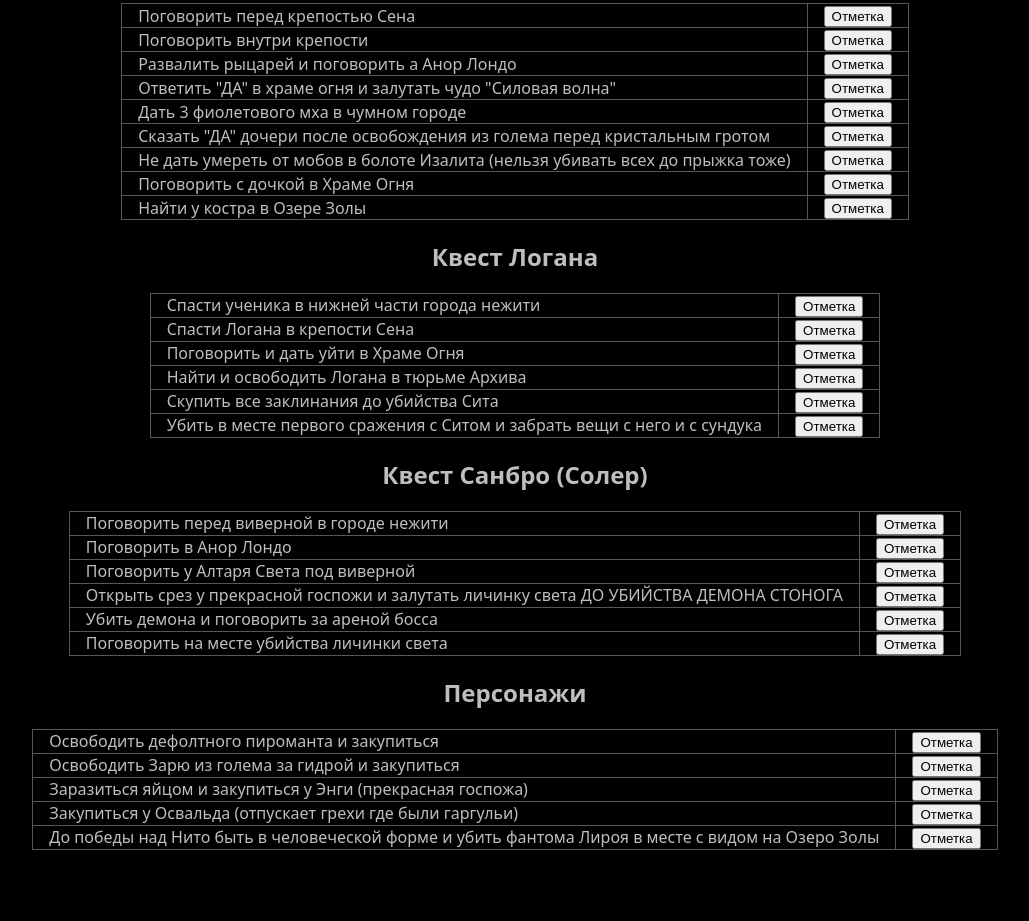
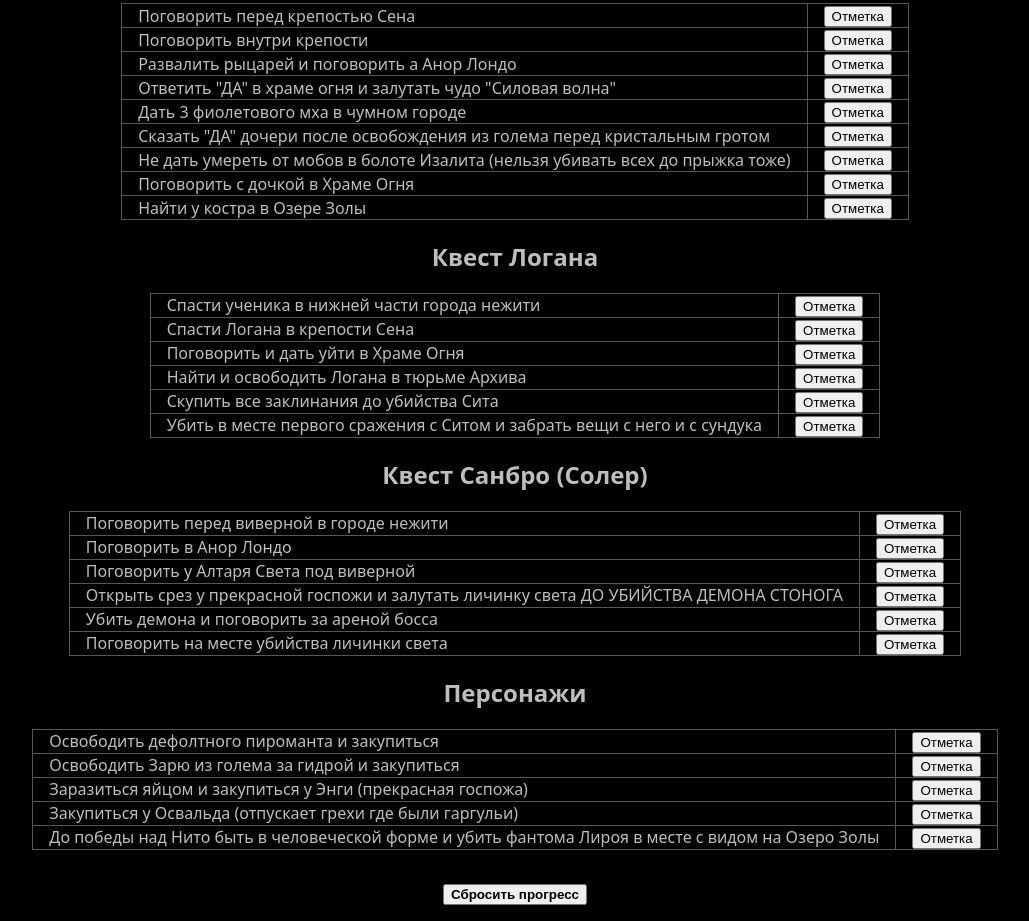
Before and after one commit to mirakzenDSA/DSA-frontend, a plain HTML site: page docs/tmp_ds1/index.html in a window 1280 px wide. Shown: the part 5468-6389 px from the top of the page, without its empty margins (125-1154 px from the left). Before the commit the page ends 6318 px from the top, so only its background shows below. Drawn offline with Linux system fonts and the light colour scheme.

Commit message:
reset button

```diff
--- a/docs/tmp_ds1/index.html
+++ b/docs/tmp_ds1/index.html
@@ -35,7 +35,7 @@
                 border-collapse: collapse;
             }
 
-            table {
+            table, .cntr {
                 float: center;
                 margin-left: auto;
                 margin-right: auto;
@@ -1798,8 +1798,16 @@
             </table>
         </main>
 
+        <div class="cntr" style="text-align: center; margin-top: 2rem; margin-bottom: 1rem;">
+            <button onclick="reset_storage()"><b>Сбросить прогресс</b></button>
+        </div>
+
+
         <script>
-            function reset_storage() { localStorage.clear(); };
+            function reset_storage() {
+                localStorage.clear();
+                document.location.reload();
+            };
 
             function mark_row(button) {
                 element_id = button.parentNode.parentNode.id;
```
